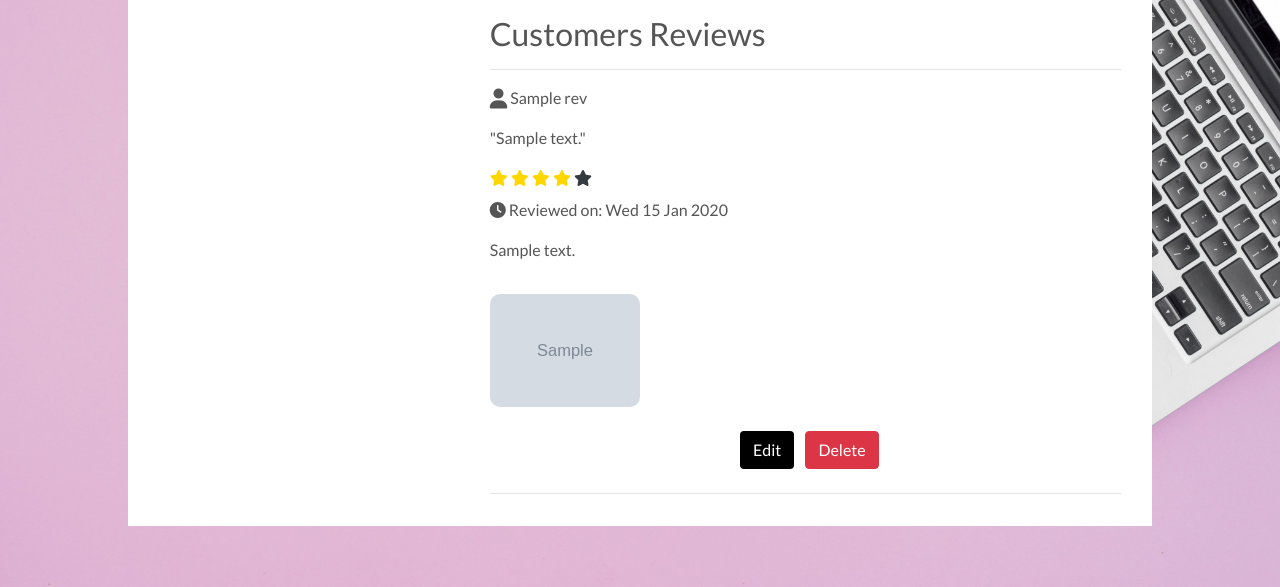
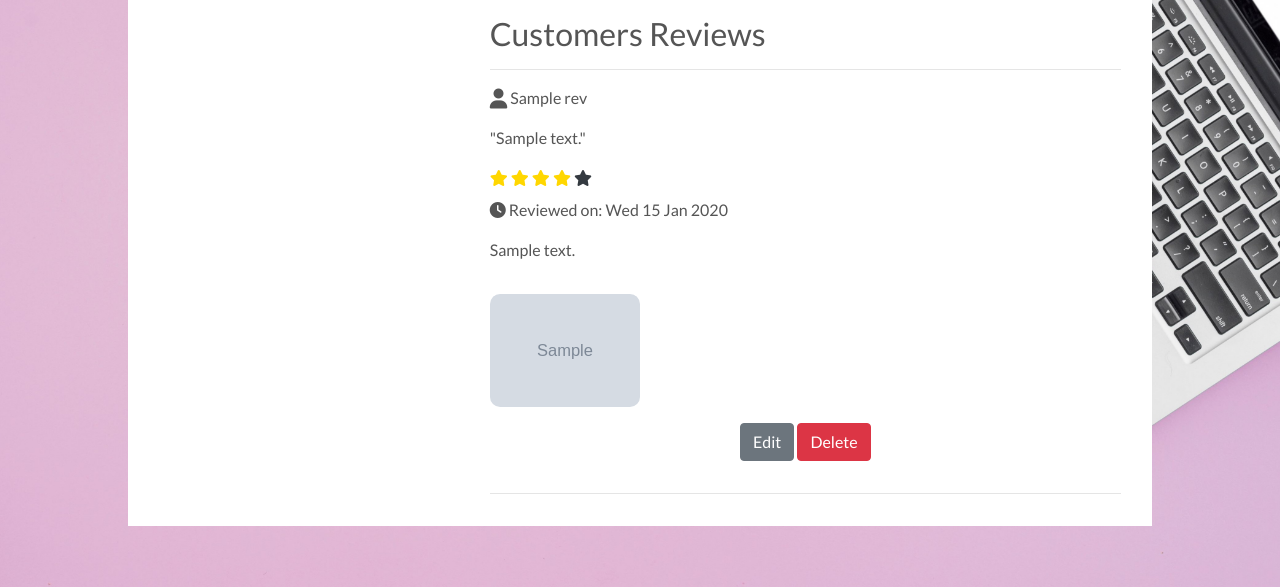
Before and after one commit to Marcopolo1975/PP-5, a Django app: page /reviews/ in a window 1280 px wide. Shown: the part 213-800 px from the top of the page. Run offline with Django 3.2, Linux system fonts and the light colour scheme; a user stored in the database is signed in; tables that the repository leaves empty hold one stand-in row (values such as "Sample post"); grey boxes marked "Sample" are stand-in pictures; some libraries are stand-ins or nearby versions.

Commit message:
style edit reviews button

```diff
--- a/e_shop/settings.py
+++ b/e_shop/settings.py
@@ -26,7 +26,7 @@ BASE_DIR = Path(__file__).resolve().parent.parent
 # SECURITY WARNING: don't run with debug turned on in production!
 DEBUG = True
 
-ALLOWED_HOSTS = ['8000-marcopolo1975-eshop-mitdpwqvh66.ws.codeinstitute-ide.net', 'localhost']
+ALLOWED_HOSTS = ['8000-marcopolo1975-eshop-kfp2w2jtexd.ws.codeinstitute-ide.net', 'localhost']
 
 
 # Application definition
--- a/reviews/templates/reviews/reviews.html
+++ b/reviews/templates/reviews/reviews.html
@@ -59,8 +59,8 @@
          </div>
          {% if user.is_authenticated and user.username == review.name or user.is_superuser %}
          <div class="text-center mt-3">
-            <a href="edit_review/{{review.id}}" aria-label="Go to edit review {{review.id}} page" class="btn-black btn m-2">Edit</a>
-            <button type="button" class="btn btn-danger" data-bs-toggle="modal"
+            <a href="edit_review/{{review.id}}" aria-label="Go to edit review {{review.id}} page" class="btn btn-secondary mb-3">Edit</a>
+            <button type="button" class="btn btn-danger mb-3" data-bs-toggle="modal"
                data-bs-target="#delete-review-{{review.id}}" aria-label="Delete">Delete</button>
          </div>
          <!-- Delete review bootstrap modal-->
@@ -74,7 +74,7 @@
                      Are you sure you want to delete your review?
                   </div>
                   <div class="modal-footer">
-                     <button type="button" class="btn-black btn"
+                     <button type="button" class="btn btn-secondary"
                         data-bs-dismiss="modal" aria-label="Close Modal">Close</button>
                      <a href="delete_review/{{review.id}}" aria-label="Delete review {{review.id}}" class="btn btn-danger">Delete</a>
                   </div>
```
